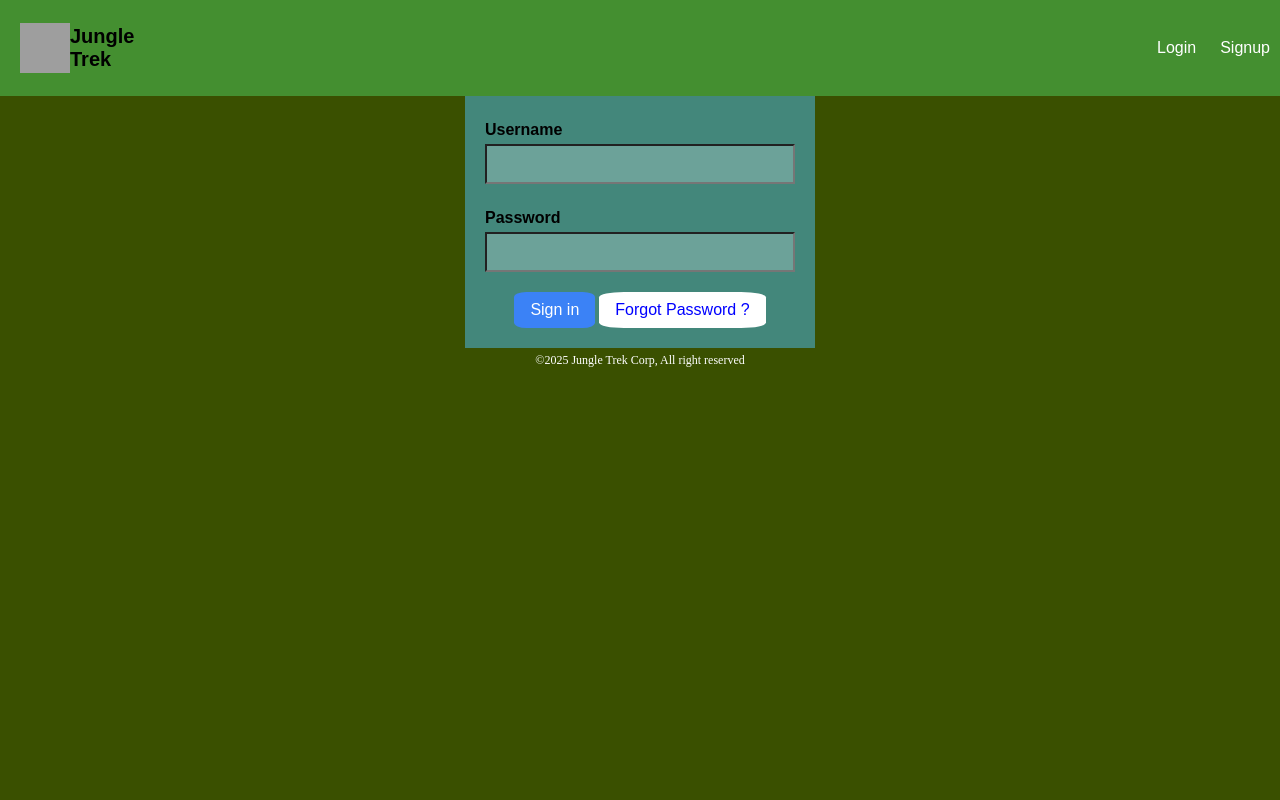
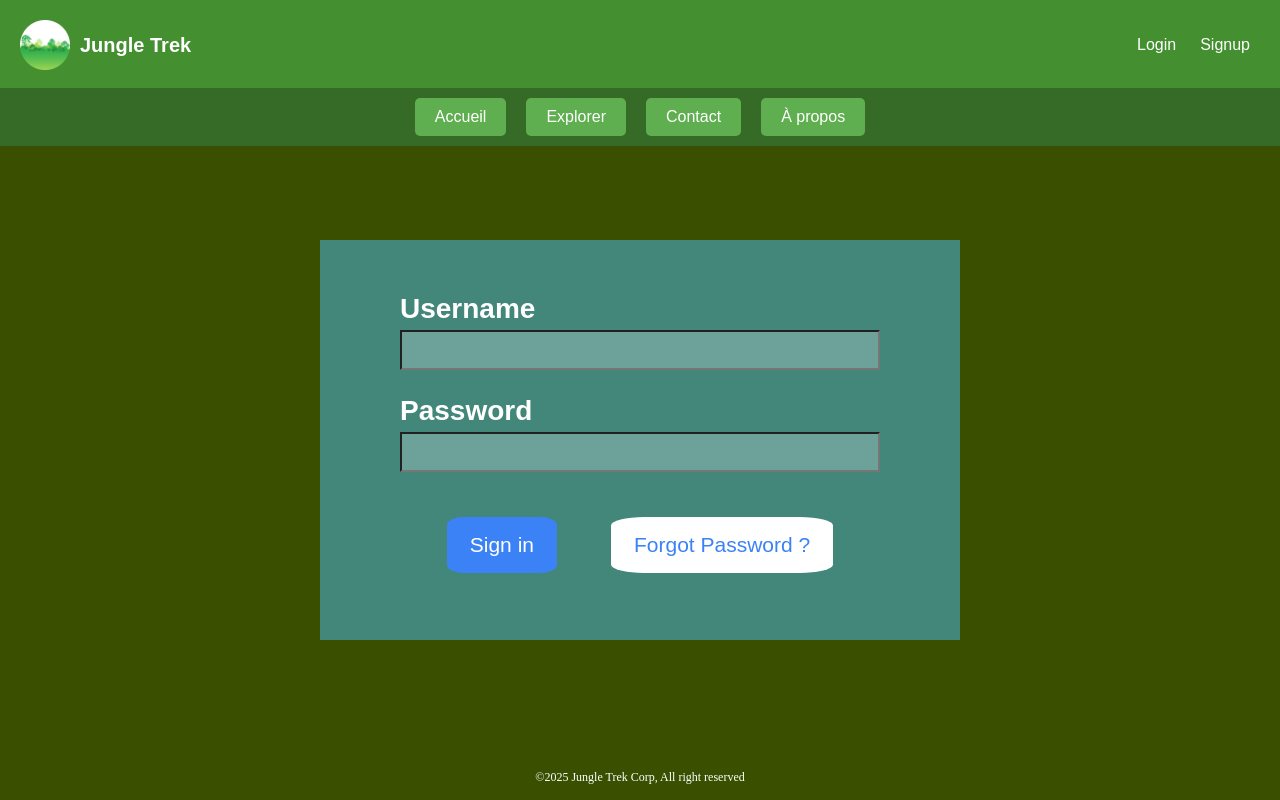
Before and after one commit to ATOM-IV/Projet_Info_S4, a PHP site: page /Login.html in a window 1280 px wide. Run offline with PHP 8.4, Linux system fonts and the light colour scheme; grey boxes are pictures that could not be loaded.

Commit message:
Add files via upload

```diff
--- a/HTML/Login.html
+++ b/HTML/Login.html
@@ -1,6 +1,6 @@
 <!DOCTYPE html>
 <head>
-    <title> Jungle Trek </title>
+    <title> Jungle Trek - Login </title>
     <link rel="stylesheet" type="text/css" href="style.css">
 </head>
 
@@ -8,12 +8,18 @@
 
     <div class="header">
         <div class="Logo">
-            <img src="C:\Documents\Travail\..Bac+2\Informatique\Semestre 4\Projet\HTML\Logo.png" width="50px" height="50px"></img>
-            <p> Jungle Trek</p>
+          <img src="Logo.png" width="50px" height="50px"></img>
+          <p id="JT"> Jungle Trek</p>
         </div>
         <div >
-            <a href="/" class ="lien">Login</a>
-            <a href="/" class ="lien">Signup</a>
+          <a href="/" class ="lien">Login</a>
+          <a href="/" class ="lien">Signup</a>
+        </div>
+        <div class="nav-bar">
+          <button class="nav-button">Accueil</button>
+          <button class="nav-button">Explorer</button>
+          <button class="nav-button">Contact</button>
+          <button class="nav-button">À propos</button>
         </div>
     </div>
 
@@ -29,13 +35,13 @@
             <input type="text" class="i1into">
         </div>
 
-        <div>
+        <div id="Boutons">
             <button type="submit" class="B1">Sign in</button>
             <button type="submit" class="B2">Forgot Password ?</button>
         </div>
 
     </div>
-
-    <p id="footer">©2025 Jungle Trek Corp, All right reserved</p>
-
+    <div id="footer">
+        <p>©2025 Jungle Trek Corp, All right reserved</p>
+    </div>
   </body>
--- a/HTML/style.css
+++ b/HTML/style.css
@@ -1,23 +1,49 @@
 .header {
     background-color:#448F30 ;
-    width : 100vw ;
+    width : 100% ;
     display : flex ;
     justify-content : space-between;
     align-items : center;
     padding : 10px 10px ;
+    position: fixed;
+    top: 0;
+    left: 0;
+    z-index: 1000;
 }
 
-body {
-    display : flex ;
-    flex-direction : column ;
-    align-items  : center;
-    justify-content: space-between;
+.nav-bar {
+    background-color: #356A27;
+    width: 100%;
+    display: flex;
+    justify-content: center;
+    align-items: center;
+    padding: 10px 0;
+    position: fixed;
+    top: 88px;
+    left: 0;
+    z-index: 999;
+}
+
+.nav-button {
+    background-color: #5FAF50;
+    color: white;
+    border: none;
+    padding: 10px 20px;
+    margin: 0 10px;
+    cursor: pointer;
+    font-family: Arial, sans-serif;
+    font-size: 16px;
+    border-radius: 5px;
+    transition: 0.3s;
+}
+
+.nav-button:hover {
+    background-color: #4C9040;
 }
 
 .Logo{
-    width : 8vw ;
+    width : 15vw ;
     display : flex ;
-    justify-content : space-between;
     align-items : center;
     padding : 10px 10px ;
     font-size : 20px;
@@ -25,26 +51,42 @@ body {
     font-family : Arial ;
 }
 
+#JT{
+    color: white;
+    margin-left: 10px;
+}
+/*##############################################################*/
+
+body {
+    display : flex ;
+    flex-direction : column ;
+    align-items  : center;
+    justify-content: center;
+    min-height: 100vh;
+}
+
 .lien{
     color : white ;
     font-family : Arial ;
     text-decoration: none;
-    margin-left : 20px ;
+    margin-right : 20px ;
 }
 
 .INPUT{
-    width:350px;
+    height : 50vh;
+    width: 50vw;
     background-color:#43877B ;
     display : flex ;
     align-items : center ;
     justify-content : center ;
     flex-direction : column ;
-    padding : 20px 20px;
+    padding : 20px 20px ;
+    margin-top: 80px;
 }
 
 .i1 {
     margin-bottom : 20px ;
-    width : 100%;
+    width : 80%;
 }
 
 .i1into {
@@ -52,8 +94,10 @@ body {
 }
 
 .label{
+    color: white;
     font-family : Arial ;
     font-weight : bold ;
+    font-size: 175%;
 }
 
 input {
@@ -71,29 +115,49 @@ p {
     background-color : #3B82F6 ;
     color : white ;
     border : none ;
-    padding : 9px 16px;
+    padding : 16px 23px;
     cursor: pointer;
     font-family : Arial ;
     border-radius : 15% ;
-    font-size : 16px;
+    font-size : 21px;
+    margin-right: 50px;
+    margin-bottom: 20px;
 }
 
 .B2{
     background-color : white ;
-    color : blue ;
+    color : #3B82F6 ;
     border : none ;
-    padding : 9px 16px ;
+    padding : 16px 23px ;
     cursor: pointer;
     font-family : Arial ;
     border-radius : 15% ;
-    font-size : 16px;
+    font-size : 21px;
 }
+
+.B2:hover ,.B1:hover{
+    opacity: 0.8;
+}
+
+#Boutons {
+    margin-top: 25px;
+}
+
+/*##############################################################*/
 
 #footer {
     color : white ;
     font-size : 12px;
+    position: fixed;
+    bottom: 0;
+    left: 0;
+    width: 100%;
+    text-align: center;
+    padding: 10px;
+
 }
 
+/*##############################################################*/
 
 * {
     box-sizing: border-box ;
```
Also changed, not shown: HTML/Accueil.html (+10 -3 lines).
